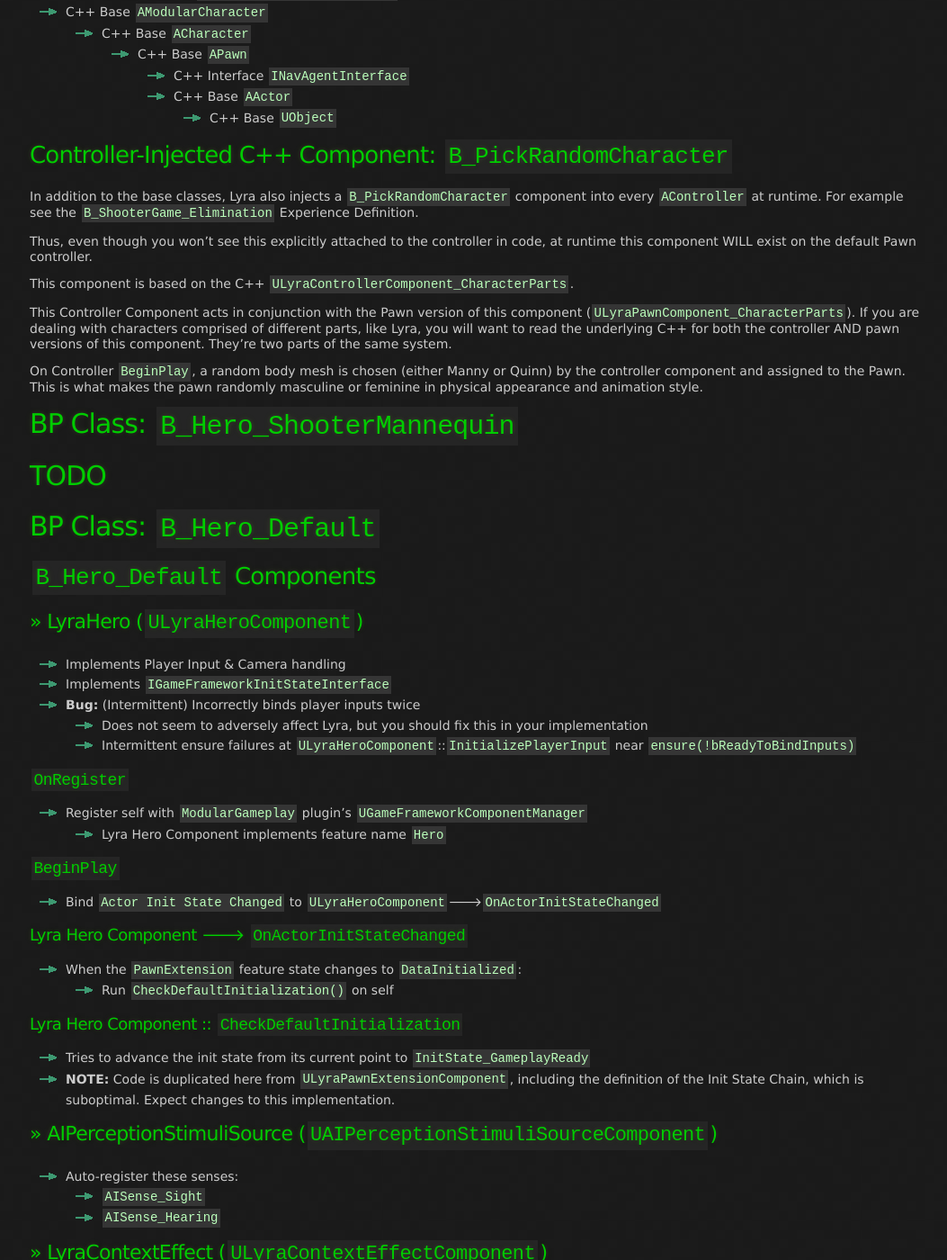
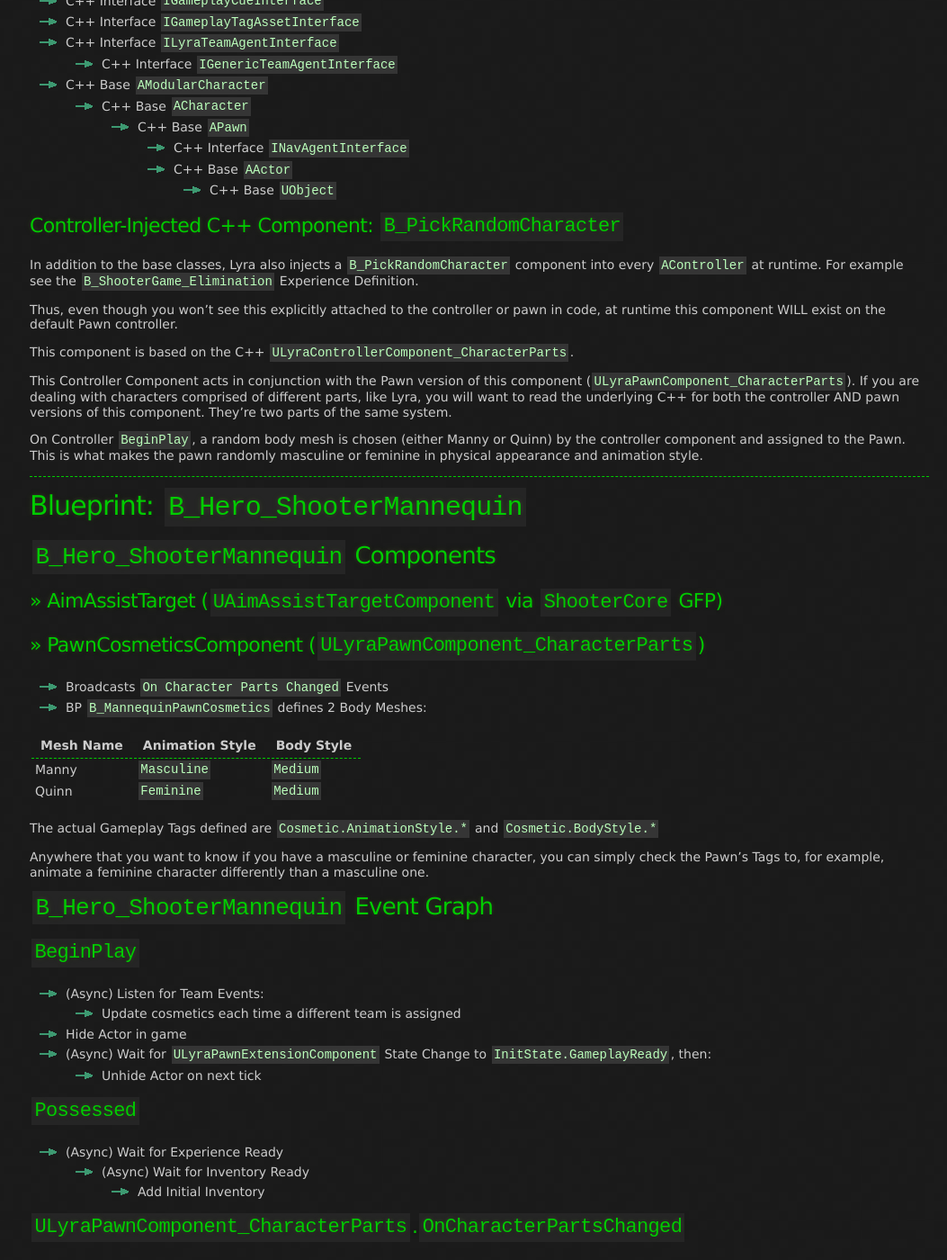
Before and after one commit to x157/x157.github.io, a Jekyll site: the page built from UE5/LyraStarterGame/ShooterMannequin.md, in a window 1280 px wide and 1400 px high, scrolled down 1836 px. Shown: the whole window at 90% size, without its empty margins (107-1160 px from the left). Built offline with Jekyll 4.4.1, drawn with Linux system fonts in a browser that asks for light colours; some of the changed text lies outside the part shown.

Commit message:
Add more info on B_Hero_ShooterMannequin

```diff
--- a/UE5/LyraStarterGame/ShooterMannequin.md
+++ b/UE5/LyraStarterGame/ShooterMannequin.md
@@ -15,6 +15,15 @@
 has not yet been released.  If you're still on 5.0, the concepts here will all
 be similar.
 
+- [Key Concept: Pawn Extension System](#PawnExtensionSystem) implementation of `ModularGameplay` Plugin
+- [Primary Blueprint Overview: `B_Hero_ShooterMannequin`](#ShooterMannequinOverview)
+- Deep Dive into specific Blueprints:
+  - [`B_Hero_ShooterMannequin`](#BP__B_Hero_ShooterMannequin)
+  - [`B_Hero_Default`](#BP__B_Hero_Default)
+  - [`B_Character_Default`](#BP__B_Character_Default)
+
+
+--------------------------------------------------------------------------------
 
 <a id="PawnExtensionSystem"></a>
 ## Key Concept: Pawn Extension System
@@ -88,7 +97,10 @@
 `Verbose` viewing for that log if you are trying to understand the flow of code via logs.
 
 
-## Primary BP: `B_Hero_ShooterMannequin`
+--------------------------------------------------------------------------------
+
+<a id="ShooterMannequinOverview"></a>
+## Primary Blueprint Overview: `B_Hero_ShooterMannequin`
 
 This is the primary BP we are interested in.  However, note that A LOT of functionality is implemented
 in the base classes, both the base BPs and the base C++.  You need to understand ALL the base classes
@@ -100,14 +112,7 @@
   - BP Base `Character_Default`
     - C++ Base `ALyraCharacter`
 
-Thus, to fully understand the `B_Hero_ShooterMannequin`, you need to study it, both of the BPs
-that it inherits from AND the underlying C++ class `ALyraCharacter` with its corresponding
-bases and interfaces.
-
-
-## Base C++ Class: `ALyraCharacter`
-
-##### `ALyraCharacter` Inheritance
+##### `ALyraCharacter` C++ Inheritance
 
 - C++ Interface `IAbilitySystemInterface`
 - C++ Interface `IGameplayCueInterface`
@@ -122,13 +127,13 @@
         - C++ Base `UObject`
 
 
-## Controller-Injected C++ Component: `B_PickRandomCharacter`
+### Controller-Injected C++ Component: `B_PickRandomCharacter`
 
 In addition to the base classes, Lyra also injects a `B_PickRandomCharacter`
 component into every `AController` at runtime.
 For example see the `B_ShooterGame_Elimination` Experience Definition.
 
-Thus, even though you won't see this explicitly attached to the controller in code,
+Thus, even though you won't see this explicitly attached to the controller or pawn in code,
 at runtime this component WILL exist on the default Pawn controller.
 
 This component is based on the C++ `ULyraControllerComponent_CharacterParts`.
@@ -145,28 +150,88 @@
 in physical appearance and animation style.
 
 
-# BP Class: `B_Hero_ShooterMannequin`
+--------------------------------------------------------------------------------
 
-# TODO
+<a id="BP__B_Hero_ShooterMannequin"></a>
+# Blueprint: `B_Hero_ShooterMannequin`
+
+## `B_Hero_ShooterMannequin` Components
+
+### » AimAssistTarget (`UAimAssistTargetComponent` via `ShooterCore` GFP)
+
+### » PawnCosmeticsComponent (`ULyraPawnComponent_CharacterParts`)
+
+- Broadcasts `On Character Parts Changed` Events
+- BP `B_MannequinPawnCosmetics` defines 2 Body Meshes:
+
+| Mesh Name | Animation Style | Body Style |
+|-----------|-----------------|------------|
+| Manny     | `Masculine`     | `Medium`   |
+| Quinn     | `Feminine`      | `Medium`   |
+
+The actual Gameplay Tags defined are `Cosmetic.AnimationStyle.*` and `Cosmetic.BodyStyle.*`
+
+Anywhere that you want to know if you have a masculine or feminine character, you can simply
+check the Pawn's Tags to, for example, animate a feminine character differently than a masculine one.
 
 
-# BP Class: `B_Hero_Default`
+## `B_Hero_ShooterMannequin` Event Graph
+
+### `BeginPlay`
+- (Async) Listen for Team Events:
+  - Update cosmetics each time a different team is assigned
+- Hide Actor in game
+- (Async) Wait for `ULyraPawnExtensionComponent` State Change to `InitState.GameplayReady`, then:
+  - Unhide Actor on next tick
+
+### `Possessed`
+- (Async) Wait for Experience Ready
+  - (Async) Wait for Inventory Ready
+    - Add Initial Inventory
+
+### `ULyraPawnComponent_CharacterParts`.`OnCharacterPartsChanged`
+- If pawn is on a Team:
+  - Update team colors, assets, etc
+
+### `ULyraHealthComponent`.`OnHealthChanged`
+- On Server only:
+  - Report Damage events to `AISense_Damage`
+
+### Enhanced Input Action Triggers:
+- Quick Slot 1
+- Quick Slot 2
+- Quick Slot 3
+- Quick Slot +
+- Quick Slot -
+
+### `OnDeathFinished`
+- Clear Inventory
+
+### `OnReset`
+- Clear Inventory
+
+### `Set Emote Audio Component` from BI Emote Sound Interface
+Not sure what this is or what this does.  Seems to be part of the emote system.  Requires investigation.
+
+
+--------------------------------------------------------------------------------
+
+<a id="BP__B_Hero_Default"></a>
+# Blueprint: `B_Hero_Default`
 
 ## `B_Hero_Default` Components
 
 ### » LyraHero (`ULyraHeroComponent`)
 - Implements Player Input & Camera handling
 - Implements `IGameFrameworkInitStateInterface`
-- **Bug:** (Intermittent) Incorrectly binds player inputs twice
+- `OnRegister`
+  - Register self with `ModularGameplay` plugin's `UGameFrameworkComponentManager`
+    - Lyra Hero Component implements feature name `Hero`
+- `BeginPlay`
+  - Bind `Actor Init State Changed` to `ULyraHeroComponent`🡒`OnActorInitStateChanged`
+- **Bug:** Intermittently binds player inputs twice
   - Does not seem to adversely affect Lyra, but you should fix this in your implementation
   - Intermittent ensure failures at `ULyraHeroComponent`::`InitializePlayerInput` near `ensure(!bReadyToBindInputs)`
-
-##### `OnRegister`
-- Register self with `ModularGameplay` plugin's `UGameFrameworkComponentManager`
-  - Lyra Hero Component implements feature name `Hero`
-
-##### `BeginPlay`
-- Bind `Actor Init State Changed` to `ULyraHeroComponent`🡒`OnActorInitStateChanged`
 
 ##### Lyra Hero Component 🡒 `OnActorInitStateChanged`
 
@@ -178,8 +243,7 @@
 - Tries to advance the init state from its current point to `InitState_GameplayReady`
 - **NOTE:** Code is duplicated here from `ULyraPawnExtensionComponent`,
   including the definition of the Init State Chain, which is suboptimal.
-  Expect changes to this implementation.
-
+  Expect changes.
 
 ### » AIPerceptionStimuliSource (`UAIPerceptionStimuliSourceComponent`)
 - Auto-register these senses:
@@ -205,13 +269,15 @@
 - Uses an external `B_FootStep` Actor to implement the `AninMotionEffect` event
 
 
-## `B_Hero_Default` Variables
+## `B_Hero_Default` Interesting Variables
 
 - `Death Montages` = array of Anim Montages to play on character death
-- `FootStep` = Footstep Effect Actor
 
 
-# BP Class: `Character_Default`
+--------------------------------------------------------------------------------
+
+<a id="BP__B_Character_Default"></a>
+# Blueprint: `B_Character_Default`
 
 This is a very simple BP.  It inherits from `ALyraCharacter` and:
 
```
